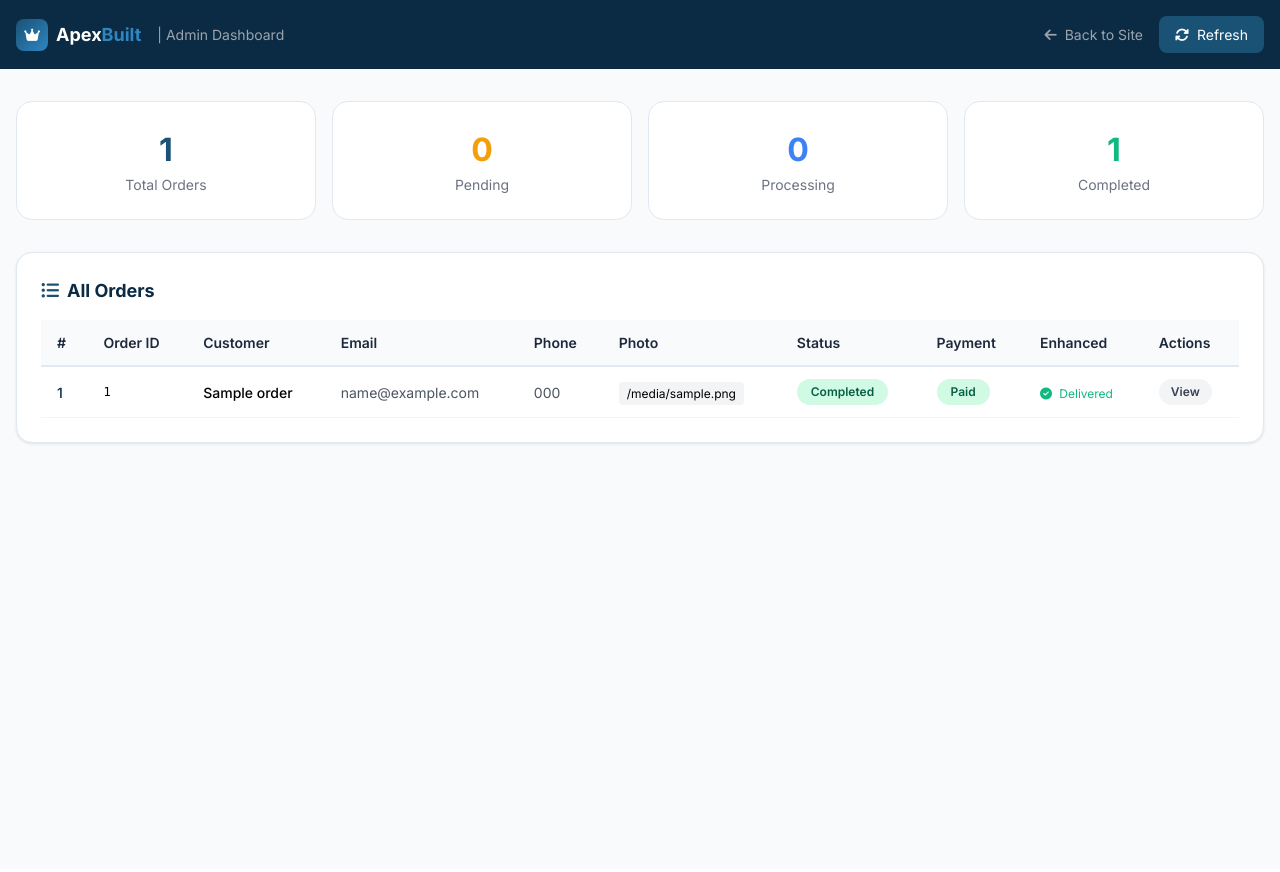
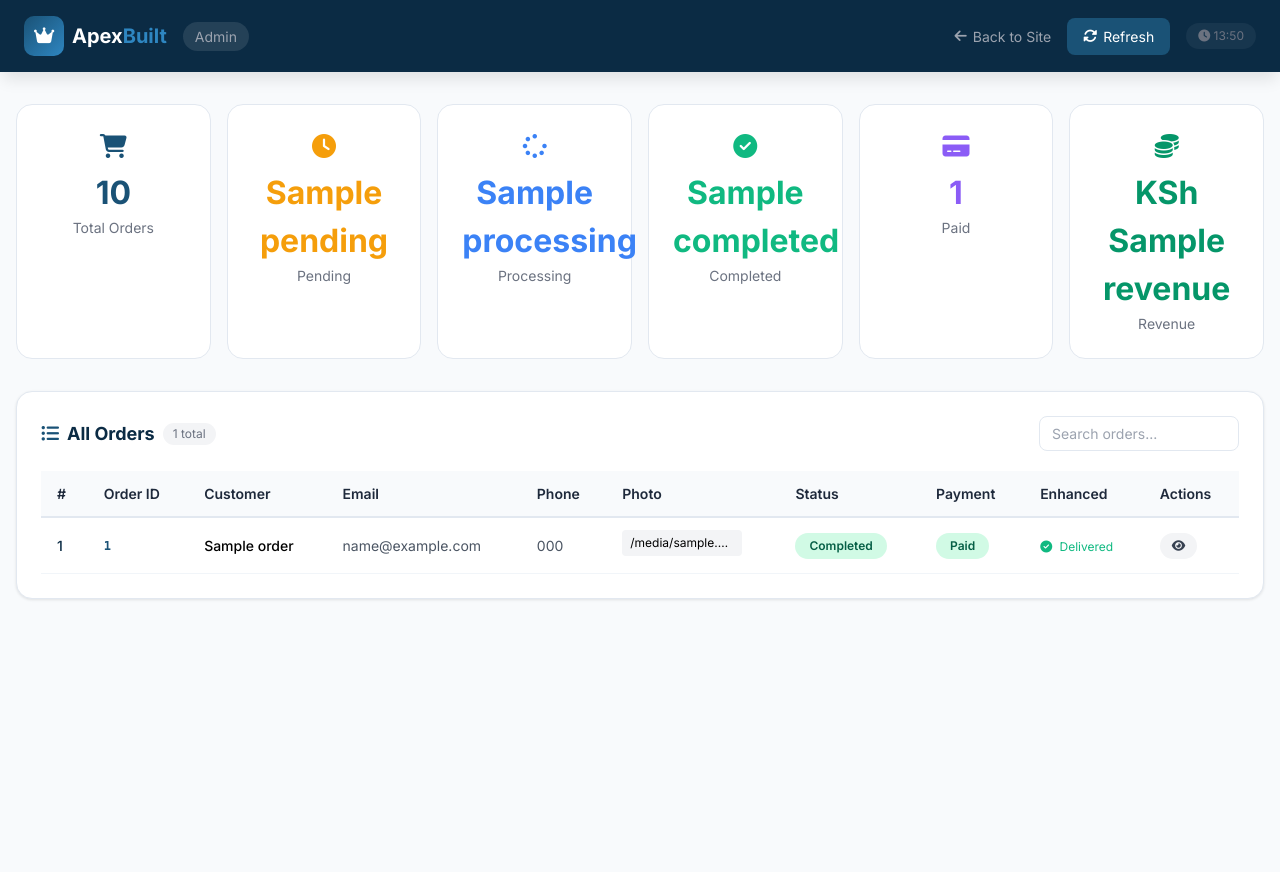
Before and after one commit to calvitec/photoen, a Flask app: template templates/admin.html in a window 1280 px wide. Before the commit the page ends 445 px from the top, so only its background shows below. Run offline with Flask 3, Linux system fonts and the light colour scheme; the template is opened without the code that fills it: most values are stand-ins (such as "Sample title", 1, 10 or a date in 2020); some libraries are stand-ins or nearby versions.

Commit message:
Update admin.html

```diff
--- a/templates/admin.html
+++ b/templates/admin.html
@@ -71,67 +37,48 @@
         .btn-paid:hover { background: #ddd6fe; }
         .btn-view { background: #f3f4f6; color: #374151; }
         .btn-view:hover { background: #e5e7eb; }
-        .modal-overlay {
-            position: fixed;
-            inset: 0;
-            background: rgba(0,0,0,0.5);
-            display: none;
-            align-items: center;
-            justify-content: center;
-            z-index: 50;
-            padding: 16px;
-        }
-        .modal-content {
-            background: white;
-            border-radius: 16px;
-            padding: 32px;
-            max-width: 448px;
-            width: 100%;
-            box-shadow: 0 25px 50px -12px rgba(0,0,0,0.25);
-        }
-        .drop-zone-enhanced {
-            border: 2px dashed #1a5276;
-            border-radius: 12px;
-            padding: 32px;
-            text-align: center;
-            cursor: pointer;
-            transition: all 0.3s ease;
-        }
-        .drop-zone-enhanced:hover {
-            background: rgba(26, 82, 118, 0.05);
-        }
-        .stat-number {
-            font-size: 2rem;
-            font-weight: 700;
-        }
+        .btn-delete { background: #fee2e2; color: #dc2626; }
+        .btn-delete:hover { background: #fecaca; }
+        .modal-overlay { position: fixed; inset: 0; background: rgba(0,0,0,0.5); display: none; align-items: center; justify-content: center; z-index: 50; padding: 16px; }
+        .modal-content { background: white; border-radius: 16px; padding: 32px; max-width: 448px; width: 100%; box-shadow: 0 25px 50px -12px rgba(0,0,0,0.25); }
+        .drop-zone-enhanced { border: 2px dashed #1a5276; border-radius: 12px; padding: 32px; text-align: center; cursor: pointer; transition: all 0.3s ease; }
+        .drop-zone-enhanced:hover { background: rgba(26, 82, 118, 0.05); }
+        .stat-number { font-size: 2rem; font-weight: 700; }
+        .stat-icon { font-size: 1.5rem; margin-bottom: 4px; }
+        .empty-state { text-align: center; padding: 60px 20px; color: #9ca3af; }
+        .empty-state i { font-size: 3rem; margin-bottom: 16px; opacity: 0.5; }
         @media (max-width: 768px) {
             .admin-table { font-size: 0.75rem; }
             .admin-table th, .admin-table td { padding: 8px 10px; }
             .status-badge { font-size: 0.65rem; padding: 2px 10px; }
             .stat-number { font-size: 1.5rem; }
+            .admin-card { padding: 16px; }
         }
     </style>
 </head>
 <body>
     <!-- Admin Nav -->
-    <nav style="background:#0b2b44; color:white; padding:16px; box-shadow:0 10px 15px -3px rgba(0,0,0,0.1);">
+    <nav style="background:#0b2b44; color:white; padding:16px 24px; box-shadow:0 10px 15px -3px rgba(0,0,0,0.1); position:sticky; top:0; z-index:40;">
         <div style="max-width:1280px; margin:0 auto; display:flex; flex-wrap:wrap; align-items:center; justify-content:space-between; gap:16px;">
             <div style="display:flex; align-items:center; gap:16px;">
                 <a href="/" style="display:flex; align-items:center; gap:8px; text-decoration:none; color:white;">
-                    <div style="width:32px; height:32px; border-radius:8px; background:linear-gradient(135deg, #1a5276, #2e86c1); display:flex; align-items:center; justify-content:center; color:white; font-size:0.875rem;">
+                    <div style="width:40px; height:40px; border-radius:10px; background:linear-gradient(135deg, #1a5276, #2e86c1); display:flex; align-items:center; justify-content:center; color:white; font-size:1.125rem;">
                         <i class="fas fa-crown"></i>
                     </div>
-                    <span style="font-size:1.125rem; font-weight:700;">Apex<span style="color:#2e86c1;">Built</span></span>
+                    <span style="font-size:1.25rem; font-weight:700;">Apex<span style="color:#2e86c1;">Built</span></span>
                 </a>
-                <span style="font-size:0.875rem; color:#9ca3af;">| Admin Dashboard</span>
+                <span style="font-size:0.875rem; color:#9ca3af; background:rgba(255,255,255,0.1); padding:4px 12px; border-radius:20px;">Admin</span>
             </div>
-            <div style="display:flex; align-items:center; gap:16px;">
-                <a href="/" style="font-size:0.875rem; color:#9ca3af; text-decoration:none; transition:color 0.3s;">
-                    <i class="fas fa-arrow-left" style="margin-right:4px;"></i> Back to Site
+            <div style="display:flex; align-items:center; gap:16px; flex-wrap:wrap;">
+                <a href="/" style="font-size:0.875rem; color:#9ca3af; text-decoration:none; transition:color 0.3s; display:flex; align-items:center; gap:6px;">
+                    <i class="fas fa-arrow-left"></i> Back to Site
                 </a>
-                <button onclick="location.reload()" style="padding:8px 16px; border-radius:8px; background:#1a5276; color:white; font-size:0.875rem; border:none; cursor:pointer; transition:background 0.3s;">
-                    <i class="fas fa-sync-alt" style="margin-right:4px;"></i> Refresh
+                <button onclick="location.reload()" style="padding:8px 16px; border-radius:8px; background:#1a5276; color:white; font-size:0.875rem; border:none; cursor:pointer; transition:background 0.3s; display:flex; align-items:center; gap:6px;">
+                    <i class="fas fa-sync-alt"></i> Refresh
                 </button>
+                <span style="font-size:0.75rem; color:#6b7280; background:rgba(255,255,255,0.05); padding:4px 12px; border-radius:20px;">
+                    <i class="fas fa-clock"></i> {{ datetime.utcnow().strftime('%H:%M') }}
+                </span>
             </div>
         </div>
     </nav>
@@ -139,31 +86,53 @@
     <!-- Admin Content -->
     <div style="background:#f8fafc; min-height:100vh; padding:32px 16px;">
         <div style="max-width:1280px; margin:0 auto;">
-            <!-- Stats -->
-            <div style="display:grid; grid-template-columns:repeat(auto-fit, minmax(150px, 1fr)); gap:16px; margin-bottom:32px;">
+            <!-- Stats Cards -->
+            <div style="display:grid; grid-template-columns:repeat(auto-fit, minmax(160px, 1fr)); gap:16px; margin-bottom:32px;">
                 <div class="admin-card">
-                    <div class="stat-number" style="color:#1a5276;" id="totalOrders">{{ orders|length }}</div>
+                    <div class="stat-icon" style="color:#1a5276;"><i class="fas fa-shopping-cart"></i></div>
+                    <div class="stat-number" style="color:#1a5276;">{{ stats.total }}</div>
                     <p style="font-size:0.875rem; color:#6b7280;">Total Orders</p>
                 </div>
                 <div class="admin-card">
-                    <div class="stat-number" style="color:#f59e0b;" id="pendingOrders">{{ orders|selectattr('status', 'equalto', 'pending')|list|length }}</div>
+                    <div class="stat-icon" style="color:#f59e0b;"><i class="fas fa-clock"></i></div>
+                    <div class="stat-number" style="color:#f59e0b;">{{ stats.pending }}</div>
                     <p style="font-size:0.875rem; color:#6b7280;">Pending</p>
                 </div>
                 <div class="admin-card">
-                    <div class="stat-number" style="color:#3b82f6;" id="processingOrders">{{ orders|selectattr('status', 'equalto', 'processing')|list|length }}</div>
+                    <div class="stat-icon" style="color:#3b82f6;"><i class="fas fa-spinner"></i></div>
+                    <div class="stat-number" style="color:#3b82f6;">{{ stats.processing }}</div>
                     <p style="font-size:0.875rem; color:#6b7280;">Processing</p>
                 </div>
                 <div class="admin-card">
-                    <div class="stat-number" style="color:#10b981;" id="completedOrders">{{ orders|selectattr('status', 'equalto', 'completed')|list|length }}</div>
+                    <div class="stat-icon" style="color:#10b981;"><i class="fas fa-check-circle"></i></div>
+                    <div class="stat-number" style="color:#10b981;">{{ stats.completed }}</div>
                     <p style="font-size:0.875rem; color:#6b7280;">Completed</p>
+                </div>
+                <div class="admin-card">
+                    <div class="stat-icon" style="color:#8b5cf6;"><i class="fas fa-credit-card"></i></div>
+                    <div class="stat-number" style="color:#8b5cf6;">{{ stats.paid }}</div>
+                    <p style="font-size:0.875rem; color:#6b7280;">Paid</p>
+                </div>
+                <div class="admin-card">
+                    <div class="stat-icon" style="color:#059669;"><i class="fas fa-coins"></i></div>
+                    <div class="stat-number" style="color:#059669;">KSh {{ stats.revenue }}</div>
+                    <p style="font-size:0.875rem; color:#6b7280;">Revenue</p>
                 </div>
             </div>
 
             <!-- Orders Table -->
             <div style="background:white; border-radius:16px; padding:24px; box-shadow:0 1px 3px 0 rgba(0,0,0,0.1); border:1px solid #e2e8f0; overflow-x:auto;">
-                <h3 style="font-size:1.125rem; font-weight:700; color:#0b2b44; margin-bottom:16px; display:flex; align-items:center; gap:8px;">
-                    <i class="fas fa-list-ul" style="color:#1a5276;"></i> All Orders
-                </h3>
+                <div style="display:flex; align-items:center; justify-content:space-between; margin-bottom:20px; flex-wrap:wrap; gap:12px;">
+                    <h3 style="font-size:1.125rem; font-weight:700; color:#0b2b44; display:flex; align-items:center; gap:8px;">
+                        <i class="fas fa-list-ul" style="color:#1a5276;"></i> All Orders
+                        <span style="font-size:0.75rem; font-weight:400; color:#6b7280; background:#f3f4f6; padding:2px 10px; border-radius:20px;">{{ orders|length }} total</span>
+                    </h3>
+                    <div style="display:flex; gap:8px;">
+                        <input type="text" id="searchOrders" placeholder="Search orders..." style="border:1px solid #e2e8f0; border-radius:8px; padding:6px 12px; font-size:0.875rem; width:200px;">
+                    </div>
+                </div>
+
+                {% if orders %}
                 <table class="admin-table">
                     <thead>
                         <tr>
@@ -181,14 +150,16 @@
                     </thead>
                     <tbody id="ordersBody">
                         {% for order in orders %}
-                        <tr id="order-{{ order.id }}">
+                        <tr id="order-{{ order.id }}" class="order-row">
                             <td style="font-weight:500; color:#0b2b44;">{{ loop.index }}</td>
-                            <td style="font-family:monospace; font-size:0.75rem;">{{ order.order_id }}</td>
+                            <td style="font-family:monospace; font-size:0.75rem; color:#1a5276; font-weight:600;">{{ order.order_id }}</td>
                             <td style="font-weight:500;">{{ order.customer_name }}</td>
                             <td style="color:#4b5563;">{{ order.customer_email }}</td>
                             <td style="color:#4b5563;">{{ order.customer_phone or '—' }}</td>
                             <td>
-                                <span style="font-size:0.75rem; background:#f3f4f6; padding:4px 8px; border-radius:4px;">{{ order.original_filename }}</span>
+                                <span style="font-size:0.75rem; background:#f3f4f6; padding:4px 8px; border-radius:4px; display:inline-block; max-width:120px; overflow:hidden; text-overflow:ellipsis; white-space:nowrap;" title="{{ order.original_filename }}">
+                                    {{ order.original_filename }}
+                                </span>
                             </td>
                             <td>
                                 <span class="status-badge status-{{ order.status }}">
@@ -208,23 +179,23 @@
                                 {% endif %}
                             </td>
                             <td>
-                                <div style="display:flex; gap:8px; flex-wrap:wrap;">
+                                <div style="display:flex; gap:6px; flex-wrap:wrap;">
                                     {% if order.status == 'pending' %}
-                                        <button onclick="updateStatus({{ order.id }}, 'processing')" class="btn-action btn-process">
-                                            Process
+                                        <button onclick="updateStatus({{ order.id }}, 'processing')" class="btn-action btn-process" title="Start processing">
+                                            <i class="fas fa-play"></i>
                                         </button>
-                                        <button onclick="updatePayment({{ order.id }}, 'paid')" class="btn-action btn-paid">
-                                            Mark Paid
+                                        <button onclick="updatePayment({{ order.id }}, 'paid')" class="btn-action btn-paid" title="Mark as paid">
+                                            <i class="fas fa-credit-card"></i>
                                         </button>
                                     {% endif %}
                                     {% if order.status == 'processing' %}
-                                        <button onclick="openEnhanceModal({{ order.id }})" class="btn-action btn-complete">
-                                            Complete
+                                        <button onclick="openEnhanceModal({{ order.id }})" class="btn-action btn-complete" title="Upload enhanced photo">
+                                            <i class="fas fa-upload"></i>
                                         </button>
                                     {% endif %}
                                     {% if order.status == 'completed' and order.enhanced_filename %}
-                                        <a href="/enhanced/{{ order.enhanced_filename }}" target="_blank" class="btn-action btn-view" style="text-decoration:none;">
-                                            View
+                                        <a href="/enhanced/{{ order.enhanced_filename }}" target="_blank" class="btn-action btn-view" title="View enhanced photo">
+                                            <i class="fas fa-eye"></i>
                                         </a>
                                     {% endif %}
                                 </div>
@@ -233,6 +204,13 @@
                         {% endfor %}
                     </tbody>
                 </table>
+                {% else %}
+                <div class="empty-state">
+                    <i class="fas fa-inbox"></i>
+                    <h4 style="font-size:1.125rem; font-weight:600; color:#374151;">No orders yet</h4>
+                    <p style="font-size:0.875rem;">When customers upload photos, they'll appear here</p>
+                </div>
+                {% endif %}
             </div>
         </div>
     </div>
@@ -240,16 +218,22 @@
     <!-- Upload Enhanced Modal -->
     <div id="enhanceModal" class="modal-overlay">
         <div class="modal-content">
-            <h3 style="font-size:1.25rem; font-weight:700; color:#0b2b44; margin-bottom:16px;">Upload Enhanced Photo</h3>
+            <div style="display:flex; align-items:center; justify-content:space-between; margin-bottom:16px;">
+                <h3 style="font-size:1.25rem; font-weight:700; color:#0b2b44;">Upload Enhanced Photo</h3>
+                <button onclick="closeModal()" style="background:none; border:none; font-size:1.25rem; cursor:pointer; color:#6b7280;">
+                    <i class="fas fa-times"></i>
+                </button>
+            </div>
             <form id="enhanceForm" enctype="multipart/form-data">
                 <input type="hidden" id="enhanceOrderId" name="order_id" />
                 <div class="drop-zone-enhanced" onclick="document.getElementById('enhanceFileInput').click()">
-                    <i class="fas fa-cloud-upload-alt" style="font-size:2rem; color:#1a5276; margin-bottom:8px;"></i>
+                    <i class="fas fa-cloud-upload-alt" style="font-size:2.5rem; color:#1a5276; margin-bottom:8px; display:block;"></i>
                     <p style="font-size:0.875rem; color:#4b5563;">Click to upload enhanced photo</p>
+                    <p style="font-size:0.75rem; color:#9ca3af; margin-top:4px;">JPG, JPEG, PNG, WEBP (max 20MB)</p>
                     <input type="file" id="enhanceFileInput" name="enhanced_photo" accept=".jpg,.jpeg,.png,.webp" style="display:none;" required />
                 </div>
                 <div id="enhancePreview" style="display:none; margin-top:16px;">
-                    <img id="enhancePreviewImg" style="width:100%; height:192px; object-fit:cover; border-radius:12px;" />
+                    <img id="enhancePreviewImg" style="width:100%; height:192px; object-fit:cover; border-radius:12px; border:2px solid #e2e8f0;" />
                 </div>
                 <div style="display:flex; gap:12px; margin-top:24px;">
                     <button type="submit" style="flex:1; padding:12px 24px; border-radius:12px; background:linear-gradient(135deg, #1a5276, #2e86c1); color:white; font-weight:700; border:none; cursor:pointer; transition:all 0.3s;">
@@ -266,9 +250,18 @@
     <script>
         let currentOrderId = null;
 
+        // Search functionality
+        document.getElementById('searchOrders')?.addEventListener('keyup', function() {
+            const searchTerm = this.value.toLowerCase();
+            const rows = document.querySelectorAll('.order-row');
+            rows.forEach(row => {
+                const text = row.textContent.toLowerCase();
+                row.style.display = text.includes(searchTerm) ? '' : 'none';
+            });
+        });
+
         function updateStatus(orderId, status) {
             if (!confirm(`Change order ${orderId} to ${status}?`)) return;
-
             fetch(`/api/orders/${orderId}/status`, {
                 method: 'PUT',
                 headers: { 'Content-Type': 'application/json' },
@@ -277,8 +270,8 @@
             .then(res => res.json())
             .then(data => {
                 if (data.success) {
-                    alert('✅ ' + data.message);
-                    location.reload();
+                    showNotification('✅ ' + data.message);
+                    setTimeout(() => location.reload(), 1500);
                 } else {
                     alert('❌ Error: ' + data.error);
                 }
@@ -297,8 +289,8 @@
             .then(res => res.json())
             .then(data => {
                 if (data.success) {
-                    alert('✅ ' + data.message);
-                    location.reload();
+                    showNotification('✅ ' + data.message);
+                    setTimeout(() => location.reload(), 1500);
                 } else {
                     alert('❌ Error: ' + data.error);
                 }
@@ -333,21 +325,16 @@
             e.preventDefault();
             const formData = new FormData(this);
             const orderId = document.getElementById('enhanceOrderId').value;
-
             const submitBtn = this.querySelector('button[type="submit"]');
             submitBtn.disabled = true;
             submitBtn.innerHTML = '<i class="fas fa-spinner fa-spin mr-2"></i> Uploading...';
-
-            fetch(`/api/orders/${orderId}/enhance`, {
-                method: 'POST',
-                body: formData
-            })
+            fetch(`/api/orders/${orderId}/enhance`, { method: 'POST', body: formData })
             .then(res => res.json())
             .then(data => {
                 if (data.success) {
-                    alert('✅ ' + data.message);
+                    showNotification('✅ ' + data.message);
                     closeModal();
-                    location.reload();
+                    setTimeout(() => location.reload(), 1500);
                 } else {
                     alert('❌ Error: ' + data.error);
                 }
@@ -359,10 +346,37 @@
             });
         });
 
-        // Close modal on outside click
         document.getElementById('enhanceModal').addEventListener('click', function(e) {
             if (e.target === this) closeModal();
         });
+
+        function showNotification(message) {
+            const notification = document.createElement('div');
+            notification.style.cssText = `
+                position: fixed; bottom: 20px; right: 20px; background: #1a5276;
+                color: white; padding: 16px 24px; border-radius: 12px;
+                box-shadow: 0 10px 15px -3px rgba(0,0,0,0.1);
+                font-weight: 500; z-index: 9999; animation: slideIn 0.3s ease;
+                max-width: 400px;
+            `;
+            notification.textContent = message;
+            document.body.appendChild(notification);
+            setTimeout(() => {
+                notification.style.opacity = '0';
+                notification.style.transition = 'opacity 0.3s';
+                setTimeout(() => notification.remove(), 300);
+            }, 3000);
+        }
+
+        // Add slideIn animation
+        const style = document.createElement('style');
+        style.textContent = `
+            @keyframes slideIn {
+                from { transform: translateX(100%); opacity: 0; }
+                to { transform: translateX(0); opacity: 1; }
+            }
+        `;
+        document.head.appendChild(style);
     </script>
 </body>
 </html>
```
Also changed, not shown: other parts of templates/admin.html (+9 -44 lines).
